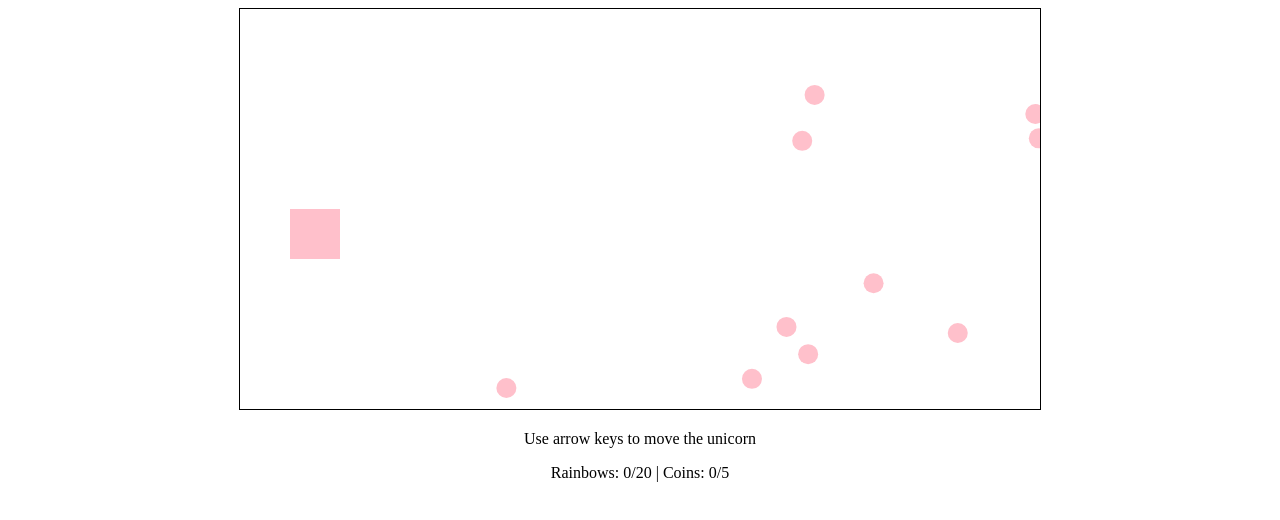
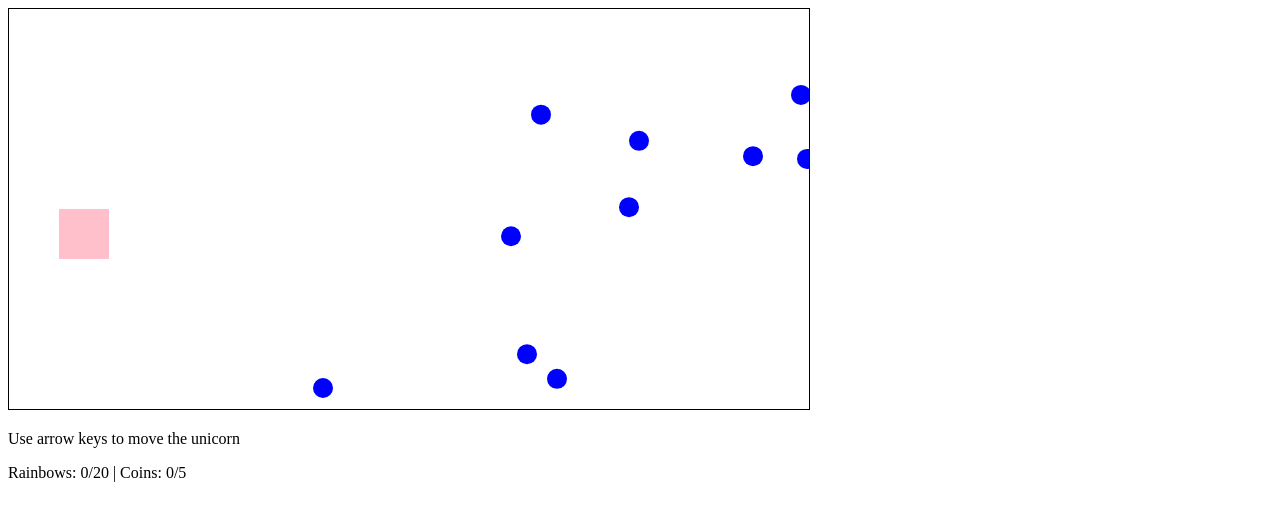
Before and after one commit to satenen/unicorn, a plain HTML site: page index.html in a window 1280 px wide. Drawn offline with Linux system fonts and the light colour scheme.

Commit message:
Update index.html

```diff
--- a/index.html
+++ b/index.html
@@ -5,20 +5,13 @@
     <meta name="viewport" content="width=device-width, initial-scale=1.0">
     <title>Unicorn Rainbow Chase</title>
     <style>
-        canvas {
-            border: 1px solid black;
-        }
-        #gameContainer {
-            text-align: center;
-        }
+        canvas { border: 1px solid black; }
     </style>
 </head>
 <body>
-    <div id="gameContainer">
-        <canvas id="gameCanvas" width="800" height="400"></canvas>
-        <p>Use arrow keys to move the unicorn</p>
-        <p>Rainbows: <span id="rainbowCount">0</span>/20 | Coins: <span id="coinCount">0</span>/5</p>
-    </div>
+    <canvas id="gameCanvas" width="800" height="400"></canvas>
+    <p>Use arrow keys to move the unicorn</p>
+    <p>Rainbows: <span id="rainbowCount">0</span>/20 | Coins: <span id="coinCount">0</span>/5</p>
 
     <script>
         const canvas = document.getElementById('gameCanvas');
@@ -30,7 +23,6 @@
         let rainbows = [];
         let rainbowCount = 0;
         let coinCount = 0;
-        let gameOver = false;
 
         function drawUnicorn() {
             ctx.fillStyle = 'pink';
@@ -38,7 +30,7 @@
         }
 
         function drawRainbow(rainbow) {
-            ctx.fillStyle = 'rainbow';
+            ctx.fillStyle = 'blue'; // Changed to blue for visibility
             ctx.beginPath();
             ctx.arc(rainbow.x, rainbow.y, rainbow.radius, 0, Math.PI * 2);
             ctx.fill();
@@ -49,13 +41,11 @@
                 x: canvas.width,
                 y: Math.random() * (canvas.height - 20),
                 radius: 10,
-                speed: Math.random() * 2 + 1
+                speed: 2
             });
         }
 
         function moveUnicorn(e) {
-            if (gameOver) return;
-
             switch(e.key) {
                 case 'ArrowUp':
                     unicorn.y = Math.max(0, unicorn.y - unicorn.speed);
@@ -80,8 +70,6 @@
         }
 
         function updateGame() {
-            if (gameOver) return;
-
             ctx.clearRect(0, 0, canvas.width, canvas.height);
 
             drawUnicorn();
@@ -95,9 +83,6 @@
                     rainbowCount++;
                     if (rainbowCount % 20 === 0) {
                         coinCount++;
-                        if (coinCount >= 5) {
-                            gameOver = true;
-                        }
                     }
                 }
 
@@ -113,7 +98,7 @@
             rainbowCountEl.textContent = rainbowCount % 20;
             coinCountEl.textContent = coinCount;
 
-            if (gameOver) {
+            if (coinCount >= 5) {
                 ctx.fillStyle = 'black';
                 ctx.font = '48px Arial';
                 ctx.fillText('WINNER!', canvas.width / 2 - 80, canvas.height / 2);
```
